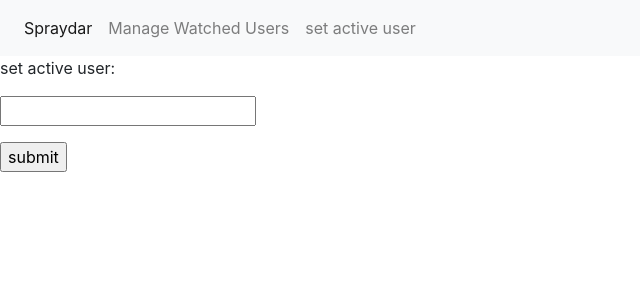
After one commit to jacktlange/Spraydar, a Flask app: page /active in a window 1280 px wide. The commit adds this page. Shown: the top 300 px of the page, without its empty margins (0-640 px from the left). Run offline with Flask 2, Linux system fonts and the light colour scheme; some libraries are stand-ins or nearby versions.

Commit message:
add database backed and cookie tracking

```diff
--- a/application.py
+++ b/application.py
@@ -1,25 +1,36 @@
-from flask import Flask, redirect, url_for, render_template, request, session
+from flask import Flask, redirect, url_for, render_template, request, session, make_response
 from datetime import timedelta
 import pprint
+import os
 
 from tick_utils import fetch_user, fetch_user_async, get_user_name, knit_ticks_by_date
-
+from db_utils import load_followed_users, follow_user
 
 application = Flask(__name__)
 application.secret_key = "secret" #TODO use a real secret
 application.permanent_session_lifetime = timedelta(minutes=5)
 
+#configs for auth to the dynamo db
+os.environ['AWS_CONFIG_FILE'] = '~/.aws/config' #Jack N, ask me for the config file so you can run locally
+os.environ['AWS_PROFILE'] = "spraydar-app"
+os.environ['AWS_DEFAULT_REGION'] = "us-west-2"
+
 @application.route("/")
 def home():
     ticks = {}
     sorted_ticks = []
+    active_user = request.cookies.get("activeUserID", None)
+    if active_user  and 'user_ids' not in session.keys():
+        session['user_ids'] = load_followed_users(active_user)
+
     if 'user_ids' in session:
         watched_users = session['user_ids']
         for user_id in watched_users:
             fetch_user(user_id)
-        sorted_ticks = knit_ticks_by_date(watched_users) #It would be great to cache the ticks instead of re-scraping mtnproj every time.
+        if watched_users != []:
+            sorted_ticks = knit_ticks_by_date(watched_users) #It would be great to cache the ticks instead of re-scraping mtnproj every time.
 
-    return render_template("index.html", sorted_ticks=sorted_ticks)
+    return render_template("index.html", sorted_ticks=sorted_ticks, active_user=active_user)
 
 @application.route("/manage-users", methods=["POST", "GET"])
 def manage_users():
@@ -34,9 +45,13 @@ def manage_users():
             if user_id not in user_ids:
                 if 'user_ids' in session:
                     session["user_ids"].append(user_id)
+
                 else:
                     session['user_ids'] = [user_id]
             fetch_user_async(user_id)
+            active_user = request.cookies.get("activeUserID", None)
+            if active_user:
+                follow_user(active_user, user_id)
         if action == "remove":
             print("removing ", user_id)
             session['user_ids'].remove(user_id)
@@ -45,6 +60,19 @@ def manage_users():
         return render_template("manage.html", users=watched_users)
 
 
+@application.route("/active", methods=["POST", "GET"])
+def active():
+    if request.method == "GET":
+        return render_template("active.html")
+    elif request.method == "POST":
+        print("here?")
+        user = request.form['usrid']
+
+        resp = make_response(render_template("active.html"))
+        resp.set_cookie('activeUserID', user)
+        return resp
+
+
 
 if __name__ == "__main__":
 	application.run(debug=True, port=5001, threaded=True)
--- /dev/null
+++ b/templates/active.html
@@ -0,0 +1,12 @@
+{% extends "base.html" %}
+{% block title %}Set active user{% endblock %}
+
+{% block content %}
+<form action="#" method="post">
+	<p>set active user:</p>
+	<input type="hidden" name="action" value="add"/>
+	<p><input id="set active user" type="text" name="usrid" /></p>
+	<p><input type="submit" value="submit"/></p>
+</form>
+<ul>
+{% endblock %}
--- a/templates/base.html
+++ b/templates/base.html
@@ -15,6 +15,9 @@
 		      <li class="nav-item">
 		        <a class="nav-link" href="/manage-users">Manage Watched Users</a>
 		      </li>
+			  <li class="nav-item">
+		        <a class="nav-link" href="/active">set active user</a>
+		      </li>
 
 		    </ul>
 		  </div>
--- a/templates/index.html
+++ b/templates/index.html
@@ -1,6 +1,8 @@
 {% extends "base.html" %}
 {% block title %}Home Page{% endblock %}
 {% block content %}
+<p>Active user: {{active_user}}</p>
+
 {% for tick in sorted_ticks %}
 
     <b>{{tick['user']}} </b><a href={{ tick['link'] }}>{{ tick['name'] }}</a> {{ tick['grade'] }}
```
Also changed, not shown: db_utils.py (added, +21 -0 lines).
